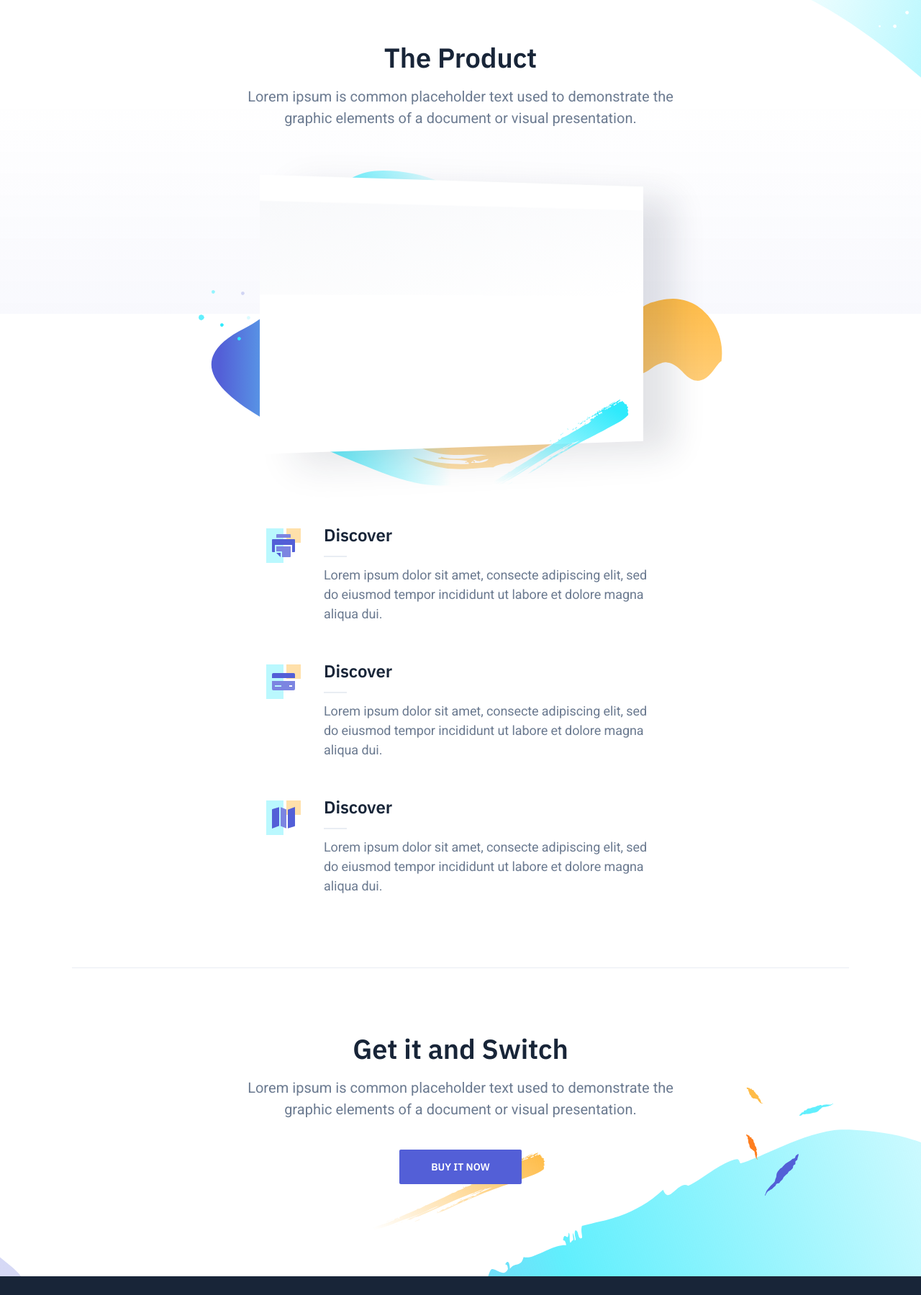
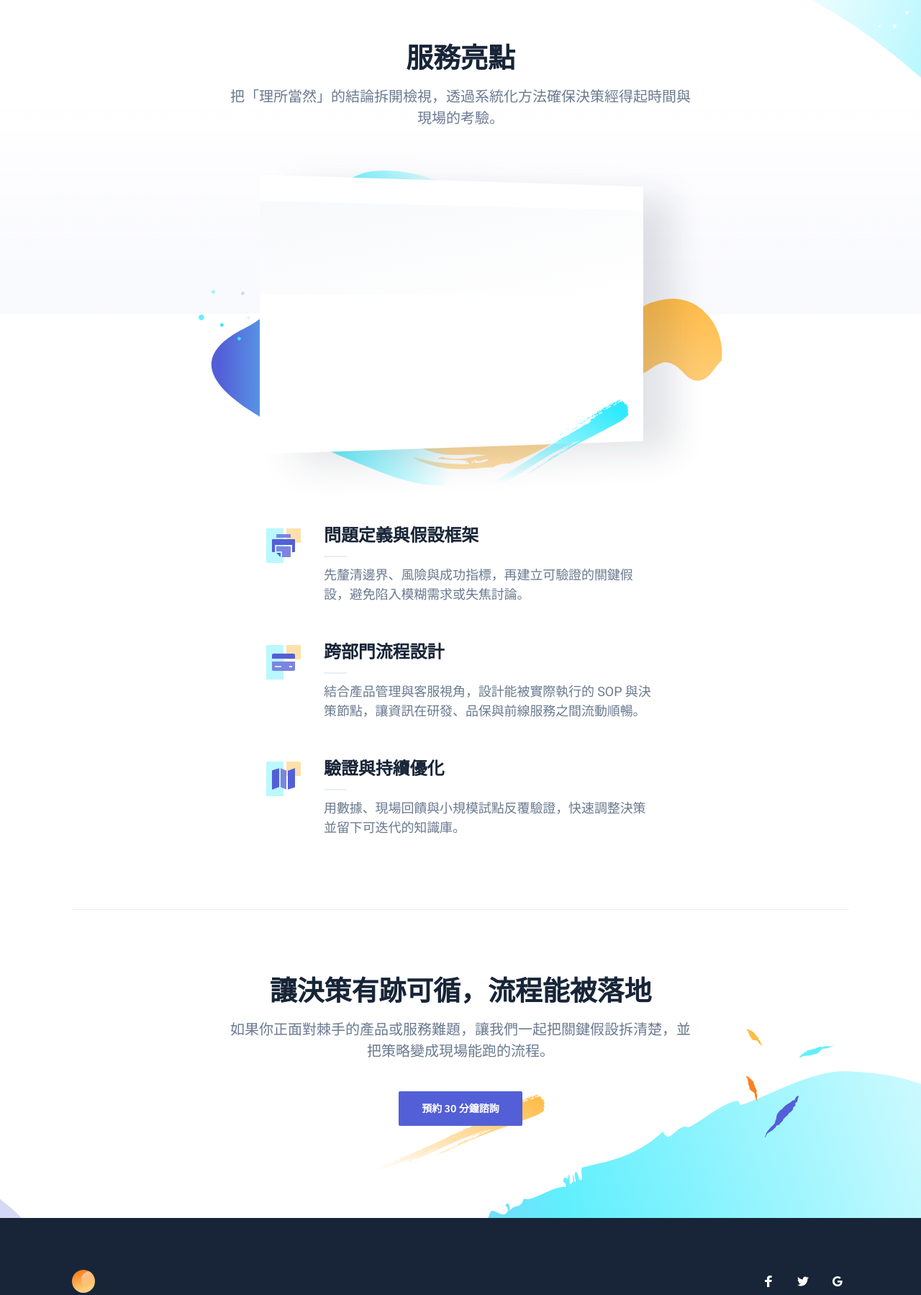
Before and after one commit to kiddjason1019-code/Bigtail, a website: page index.html in a window 1280 px wide. Shown: the part 700-2499 px from the top of the page at 72% size. Drawn offline with nearby package versions, Linux system fonts and the light colour scheme.

Commit message:
Customize landing copy for Jason

```diff
--- a/index.html
+++ b/index.html
@@ -4,7 +4,7 @@
     <meta charset="utf-8">
     <meta http-equiv="X-UA-Compatible" content="IE=edge">
     <meta name="viewport" content="width=device-width, initial-scale=1">
-    <title>Switch Template</title>
+    <title>小孩傑森｜把複雜問題拆成可落地的決策流程</title>
     <link href="https://fonts.googleapis.com/css?family=Heebo:400,700|IBM+Plex+Sans:600" rel="stylesheet">
     <link rel="stylesheet" href="dist/css/style.css">
     <script src="https://unpkg.com/scrollreveal@4.0.0/dist/scrollreveal.min.js"></script>
@@ -31,10 +31,10 @@
                 <div class="container">
                     <div class="hero-inner">
 						<div class="hero-copy">
-	                        <h1 class="hero-title mt-0">Landing template for startups</h1>
-	                        <p class="hero-paragraph">Our landing page template works on all devices, so you only have to set it up once, and get beautiful results forever.</p>
+	                        <h1 class="hero-title mt-0">把複雜問題拆解成可落地的決策</h1>
+	                        <p class="hero-paragraph">我是小孩傑森，橫跨產品管理與客服的一線實務者，長期深耕商用車用照明產業。透過結構化思考、數據與反覆驗證，我幫你釐清邊界、沉澱假設，並把策略變成現場能執行的流程。</p>
 	                        <div class="hero-cta">
-								<a class="button button-primary" href="#">Buy it now</a>
+								<a class="button button-primary" href="#">預約策略工作坊</a>
 								<div class="lights-toggle">
 									<input id="lights-toggle" type="checkbox" name="lights-toggle" class="switch" checked="checked">
 									<label for="lights-toggle" class="text-xs"><span>Turn me <span class="label-text">dark</span></span></label>
@@ -64,8 +64,8 @@
 					<div class="features-inner section-inner has-bottom-divider">
 						<div class="features-header text-center">
 							<div class="container-sm">
-								<h2 class="section-title mt-0">The Product</h2>
-	                            <p class="section-paragraph">Lorem ipsum is common placeholder text used to demonstrate the graphic elements of a document or visual presentation.</p>
+								<h2 class="section-title mt-0">服務亮點</h2>
+	                            <p class="section-paragraph">把「理所當然」的結論拆開檢視，透過系統化方法確保決策經得起時間與現場的考驗。</p>
 								<div class="features-image">
 									<img class="features-illustration asset-dark" src="dist/images/features-illustration-dark.svg" alt="Feature illustration">
 									<img class="features-box asset-dark" src="dist/images/features-box-dark.svg" alt="Feature box">
@@ -84,8 +84,8 @@
 										<img class="asset-dark" src="dist/images/feature-01-dark.svg" alt="Feature 01">
                                     </div>
 									<div class="feature-content">
-                                    	<h3 class="feature-title mt-0">Discover</h3>
-                                    	<p class="text-sm mb-0">Lorem ipsum dolor sit amet, consecte adipiscing elit, sed do eiusmod tempor incididunt ut labore et dolore magna aliqua dui.</p>
+                                    	<h3 class="feature-title mt-0">問題定義與假設框架</h3>
+                                    	<p class="text-sm mb-0">先釐清邊界、風險與成功指標，再建立可驗證的關鍵假設，避免陷入模糊需求或失焦討論。</p>
 									</div>
 								</div>
                             </div>
@@ -96,8 +96,8 @@
 										<img class="asset-dark" src="dist/images/feature-02-dark.svg" alt="Feature 02">
                                     </div>
 									<div class="feature-content">
-                                    	<h3 class="feature-title mt-0">Discover</h3>
-                                    	<p class="text-sm mb-0">Lorem ipsum dolor sit amet, consecte adipiscing elit, sed do eiusmod tempor incididunt ut labore et dolore magna aliqua dui.</p>
+                                    	<h3 class="feature-title mt-0">跨部門流程設計</h3>
+                                    	<p class="text-sm mb-0">結合產品管理與客服視角，設計能被實際執行的 SOP 與決策節點，讓資訊在研發、品保與前線服務之間流動順暢。</p>
 									</div>
 								</div>
                             </div>
@@ -108,8 +108,8 @@
 										<img class="asset-dark" src="dist/images/feature-03-dark.svg" alt="Feature 03">
                                     </div>
 									<div class="feature-content">
-                                    	<h3 class="feature-title mt-0">Discover</h3>
-                                    	<p class="text-sm mb-0">Lorem ipsum dolor sit amet, consecte adipiscing elit, sed do eiusmod tempor incididunt ut labore et dolore magna aliqua dui.</p>
+                                    	<h3 class="feature-title mt-0">驗證與持續優化</h3>
+                                    	<p class="text-sm mb-0">用數據、現場回饋與小規模試點反覆驗證，快速調整決策並留下可迭代的知識庫。</p>
 									</div>
 								</div>
                             </div>
@@ -122,10 +122,10 @@
                 <div class="container-sm">
                     <div class="cta-inner section-inner">
                         <div class="cta-header text-center">
-                            <h2 class="section-title mt-0">Get it and Switch</h2>
-                            <p class="section-paragraph">Lorem ipsum is common placeholder text used to demonstrate the graphic elements of a document or visual presentation.</p>
+                            <h2 class="section-title mt-0">讓決策有跡可循，流程能被落地</h2>
+                            <p class="section-paragraph">如果你正面對棘手的產品或服務難題，讓我們一起把關鍵假設拆清楚，並把策略變成現場能跑的流程。</p>
 							<div class="cta-cta">
-								<a class="button button-primary" href="#">Buy it now</a>
+								<a class="button button-primary" href="#">預約 30 分鐘諮詢</a>
 							</div>
 					    </div>
                     </div>
```
